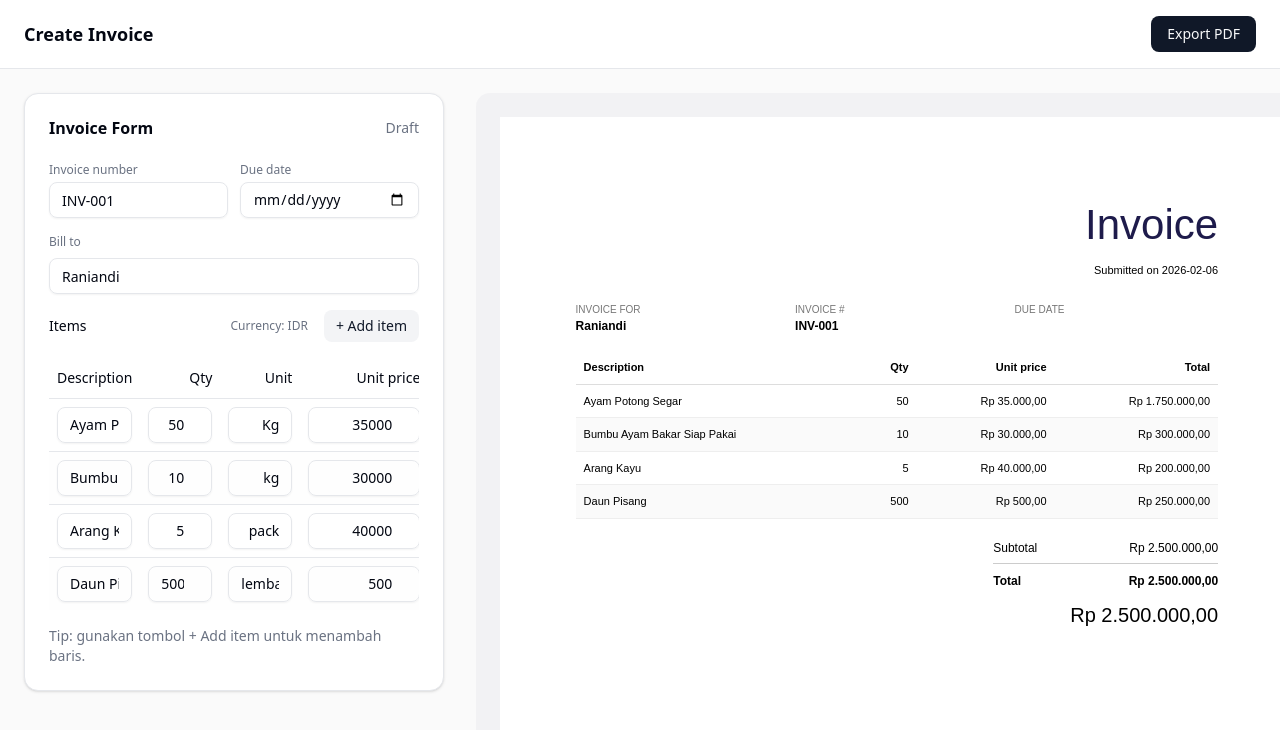
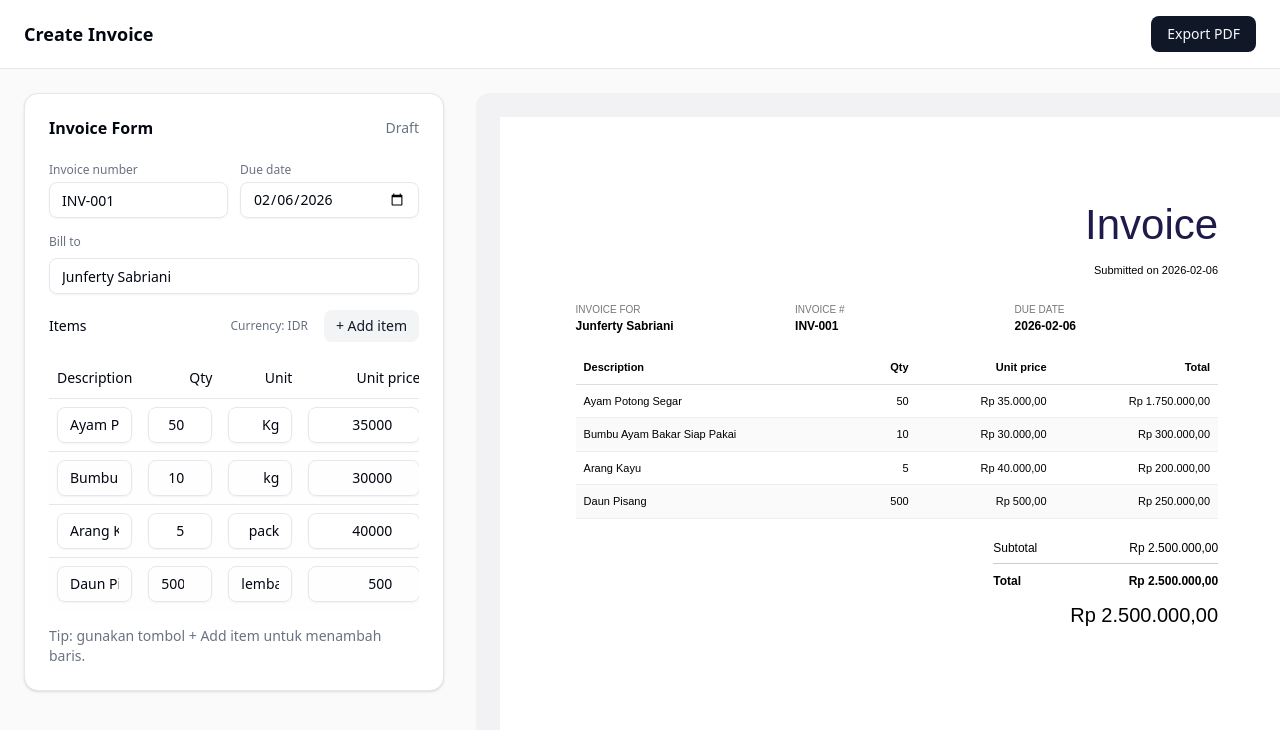
Before and after one commit to Qiboi/invoice-generator, a Next.js app: page /invoice in a window 1280 px wide. Shown: the top 730 px of the page. Built offline with nearby package versions, Linux system fonts and the light colour scheme.

Commit message:
update template and app name

```diff
--- a/app/invoice/page.tsx
+++ b/app/invoice/page.tsx
@@ -10,11 +10,11 @@ import ActionBar from '@/components/action-bar'
 const initialInvoice: Invoice = {
     invoice_number: 'INV-001',
     issue_date: new Date().toISOString().slice(0, 10),
-    due_date: '',
+    due_date: new Date().toISOString().slice(0, 10),
     currency: 'IDR',
     bill_to: {
-        name: 'Raniandi',
-        company: 'PT Lahap Kalap',
+        name: 'Junferty Sabriani',
+        company: 'PT Lahap Dahar',
         address: 'Jl. Anggrek No. 34, Jakarta',
         phone: '0812-9876-5432',
         email: '',
--- a/app/layout.tsx
+++ b/app/layout.tsx
@@ -14,8 +14,8 @@ const geistMono = Geist_Mono({
 });
 
 export const metadata: Metadata = {
-  title: "Create Next App",
-  description: "Generated by create next app",
+  title: "InvoiceMu",
+  description: "Generated invoice by InvoiceMu",
 };
 
 export default function RootLayout({
```
